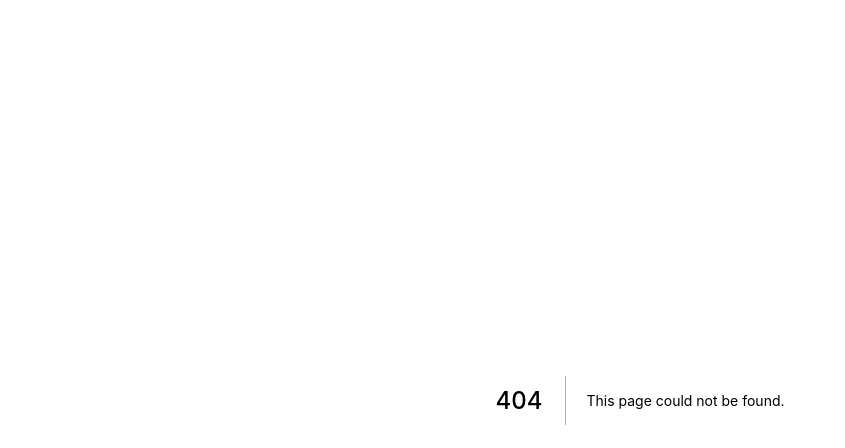
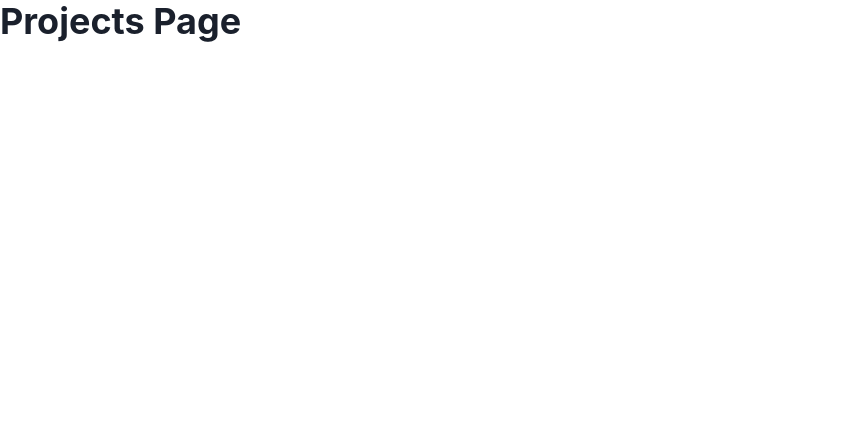
Before and after one commit to eneax/nextjs-chakra-portfolio, a Next.js app: page /projects in a window 1280 px wide. Before the commit this address had no page. Shown: the top 448 px of the page, without its empty margins (0-845 px from the left). Built offline with nearby package versions, Linux system fonts and the light colour scheme.

Commit message:
Create Projects and Posts pages

```diff
--- /dev/null
+++ b/pages/projects.js
@@ -0,0 +1,11 @@
+import { Heading } from "@chakra-ui/react";
+
+const Projects = () => {
+  return (
+    <>
+      <Heading as="h1">Projects Page</Heading>
+    </>
+  );
+};
+
+export default Projects;
```
Also changed, not shown: pages/posts/index.js (added, +11 -0 lines).
